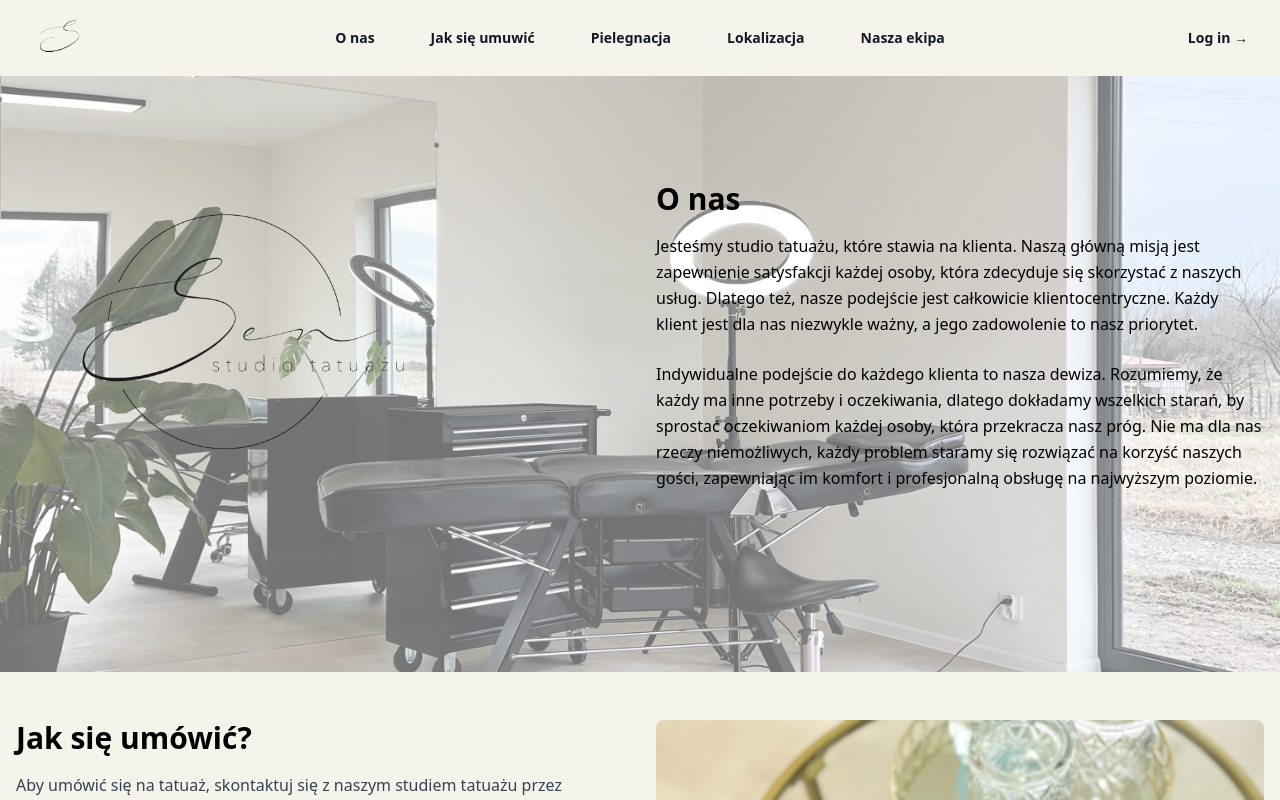
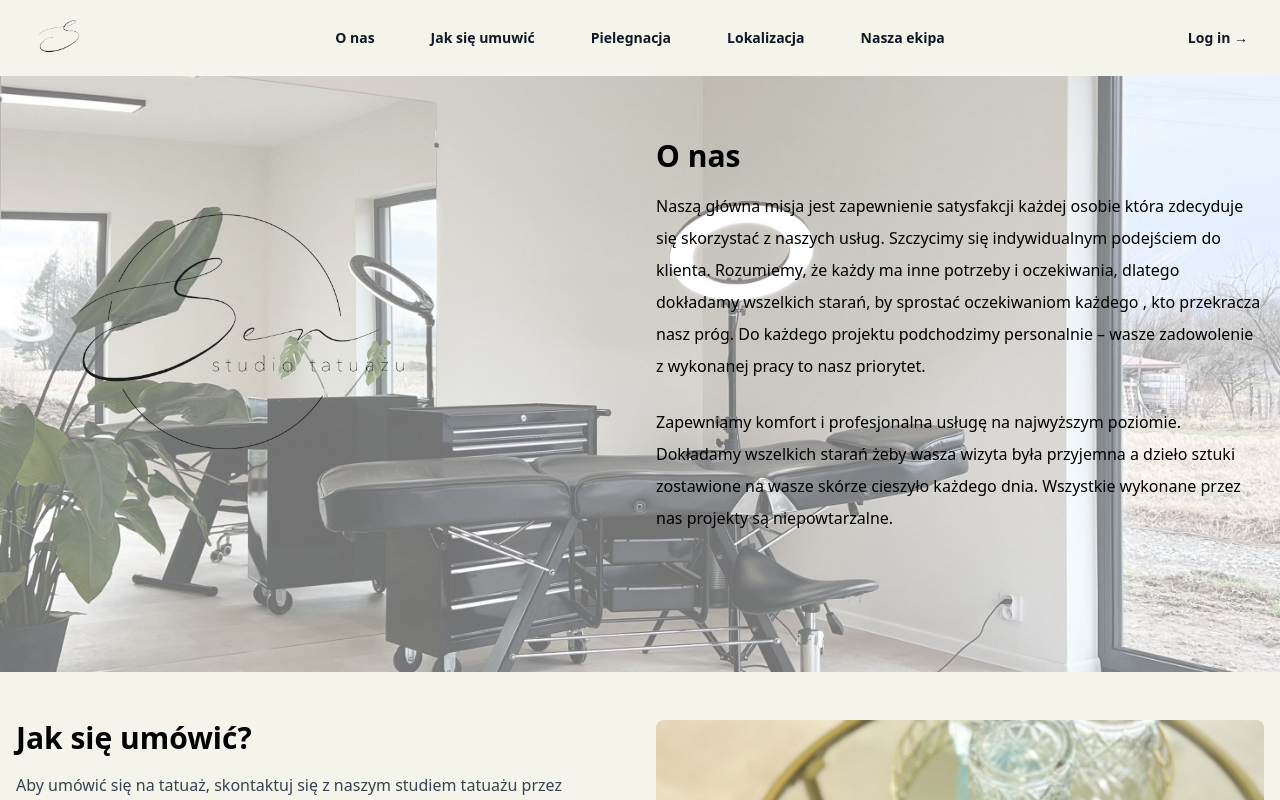
Before and after one commit to Jarek-Dzwolak/StudioSen, a React (Create React App) app: page / in a window 1280 px wide. Shown: the top 800 px of the page. Built offline with nearby package versions, Linux system fonts and the light colour scheme.

Commit message:
add things

```diff
--- a/src/components/AboutUs.jsx
+++ b/src/components/AboutUs.jsx
@@ -16,21 +16,20 @@ function AboutUs() {
 
           <div>
             <h2 className="text-3xl  font-bold mb-4">O nas</h2>
-            <p className=" leading-relaxed mb-6">
-              Jesteśmy studio tatuażu, które stawia na klienta. Naszą główną
-              misją jest zapewnienie satysfakcji każdej osoby, która zdecyduje
-              się skorzystać z naszych usług. Dlatego też, nasze podejście jest
-              całkowicie klientocentryczne. Każdy klient jest dla nas niezwykle
-              ważny, a jego zadowolenie to nasz priorytet.
+            <p className=" leading-loose mb-6">
+              Naszą główna misja jest zapewnienie satysfakcji każdej osobie
+              która zdecyduje się skorzystać z naszych usług. Szczycimy się
+              indywidualnym podejściem do klienta. Rozumiemy, że każdy ma inne
+              potrzeby i oczekiwania, dlatego dokładamy wszelkich starań, by
+              sprostać oczekiwaniom każdego , kto przekracza nasz próg. Do
+              każdego projektu podchodzimy personalnie – wasze zadowolenie z
+              wykonanej pracy to nasz priorytet.
             </p>
-            <p className=" leading-relaxed">
-              Indywidualne podejście do każdego klienta to nasza dewiza.
-              Rozumiemy, że każdy ma inne potrzeby i oczekiwania, dlatego
-              dokładamy wszelkich starań, by sprostać oczekiwaniom każdej osoby,
-              która przekracza nasz próg. Nie ma dla nas rzeczy niemożliwych,
-              każdy problem staramy się rozwiązać na korzyść naszych gości,
-              zapewniając im komfort i profesjonalną obsługę na najwyższym
-              poziomie.
+            <p className=" leading-loose">
+              Zapewniamy komfort i profesjonalna usługę na najwyższym poziomie.
+              Dokładamy wszelkich starań żeby wasza wizyta była przyjemna a
+              dzieło sztuki zostawione na wasze skórze cieszyło każdego dnia.
+              Wszystkie wykonane przez nas projekty są niepowtarzalne.
             </p>
           </div>
         </div>
--- a/src/components/Header.jsx
+++ b/src/components/Header.jsx
@@ -28,7 +28,7 @@ const Header = () => {
   return (
     <div className="bg-white">
       <header
-        className="absolute inset-x-0 top-0 z-50"
+        className="absolute inset-x-0 top-0"
         style={{ backgroundColor: "rgb(244, 244, 234)" }}>
         <nav
           className="flex items-center justify-between p-3 lg:px-8"
--- a/src/components/Modal_Before.jsx
+++ b/src/components/Modal_Before.jsx
@@ -4,8 +4,8 @@ function Modal2({ isOpen, toggleModal }) {
   return (
     <>
       {isOpen && (
-        <div className="fixed inset-0 z-50 overflow-y-auto flex items-center justify-center p-4 mt-10">
-          <div className="relative p-8 bg-white rounded-lg w-full max-w-md">
+        <div className="fixed inset-0 bg-black bg-opacity-50 flex items-center justify-center p-4">
+          <div className="absolute py-4 px-10 mx-9 bg-white rounded-lg w-full max-w-md  overflow-y-auto z-100">
             <div className="absolute top-0 right-0 p-2">
               <button
                 onClick={toggleModal}
@@ -36,25 +36,18 @@ function Modal2({ isOpen, toggleModal }) {
                 ułatwi nam pracę. Pamiętaj o odpowiednim nawodnieniu organizmu.
               </li>
               <li>
-                Polecamy kilka dni przed tatuażem wykonać peeling skóry który
-                usunie martwe komórki oraz poprawi ukrwienie naskórka.
-              </li>
-              <li>
                 Na 2 dni przed planowanym tatuażem postaraj się zrezygnować z
                 alkoholu oraz innych używek. Nie jest wskazane również
                 stosowanie leków rozrzedzających krew (np. aspiryna )
               </li>
               <li>
                 Dzień przed sesją usuń owłosienie z miejsca, w którym będzie
-                wykonywany tatuaż. W razie pominięcia tego kroku, nie martw się
-                - owłosienie zostanie ogolone przez tatuatora.
+                wykonywany tatuaż.
               </li>
-              <l1>
-                Ubierz się wygodnie, możesz także zabrać ze sobą odzież na
-                zmianę, tak abyś mógł komfortowo odsłonić część ciała w której
-                ma znaleźć się tatuaż. Na sesję polecamy ubierać ciemną odzież
-                oraz taką której nie będzie Ci szkoda w razie zabrudzenia.
-              </l1>
+              <li>
+                Na sesję polecamy ubierać ciemną odzież oraz taką której nie
+                będzie Ci szkoda w razie zabrudzenia.
+              </li>
             </ul>
             <button
               className="mt-6 inline-block px-4 py-2 text-sm font-medium text-white bg-gray-700 rounded-lg hover:bg-gray-600"
```
